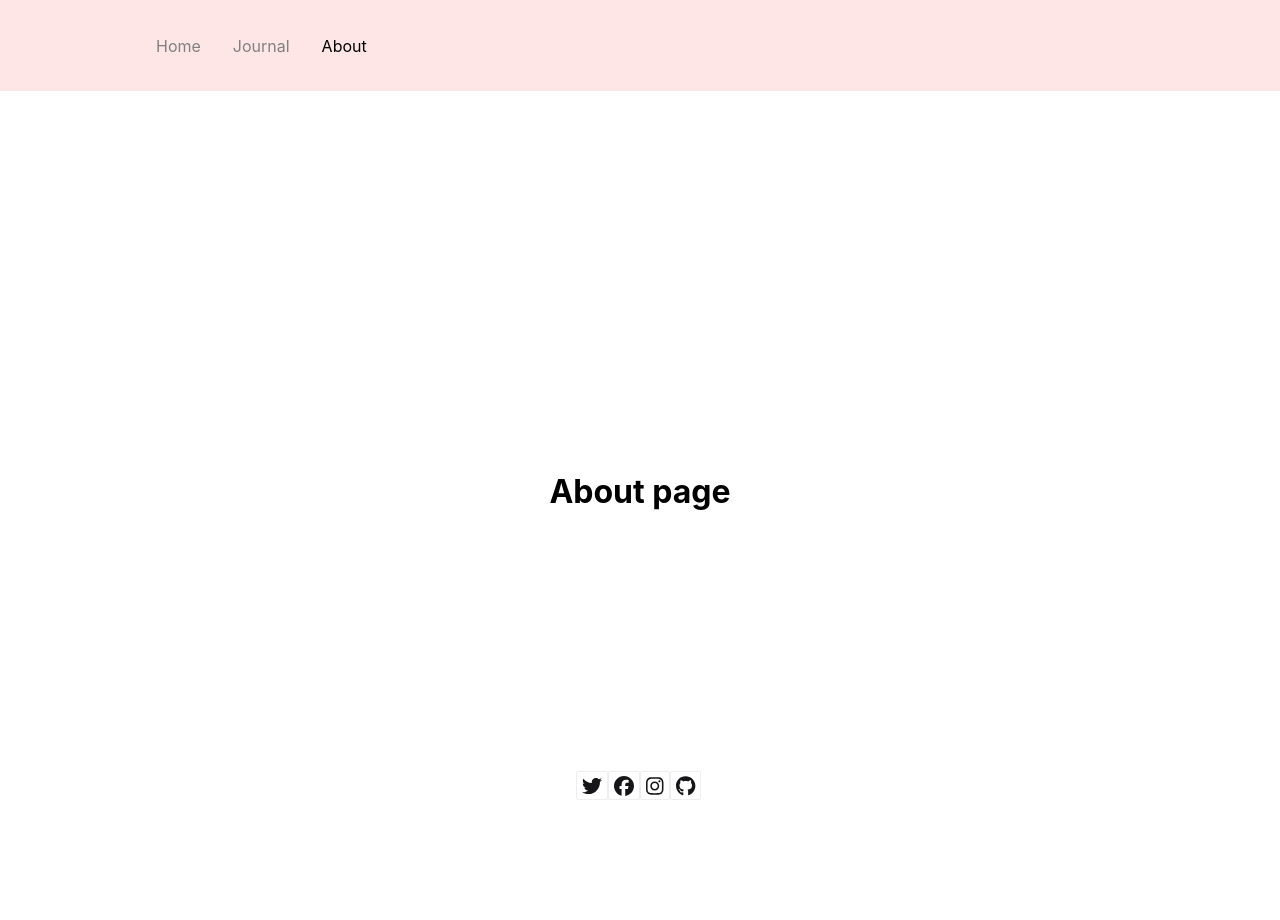
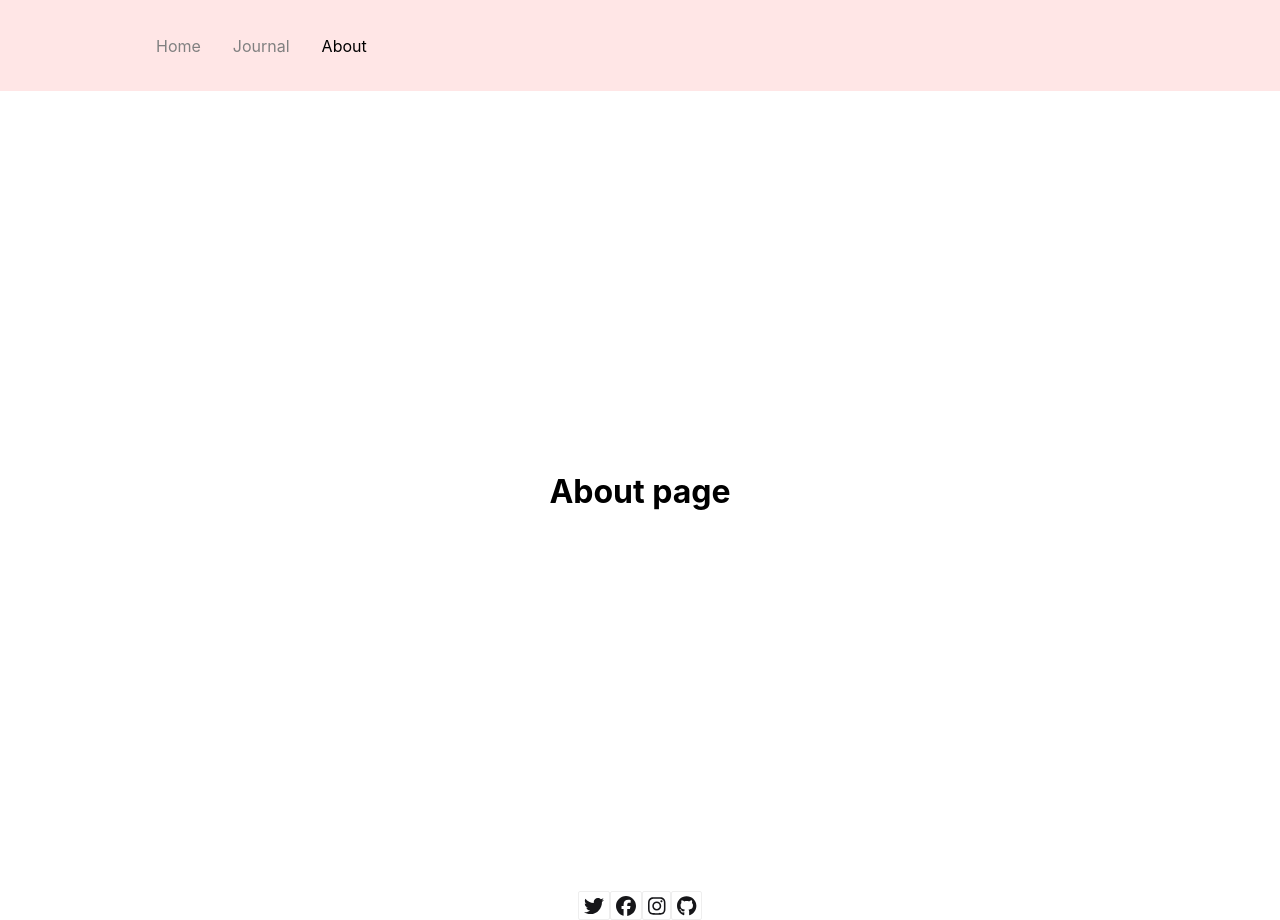
Before and after one commit to FahimaGold/react-app-demo, a React (Create React App) app: page /about in a window 1280 px wide. Before the commit the page ends 891 px from the top, so only its background shows below. Built offline with nearby package versions, Linux system fonts and the light colour scheme.

Commit message:
fix footer

```diff
--- a/src/components/CardStyle.js
+++ b/src/components/CardStyle.js
@@ -6,6 +6,7 @@ export const CardContainer = styled.div`
   display: flex;
   flex-wrap: wrap;
   flex-direction: column;
+  justify-content: center;
   align-items: stretch;
   margin: ${px2vw(32)};
   width: 25%;
--- a/src/components/Footer.js
+++ b/src/components/Footer.js
@@ -5,20 +5,16 @@ import { faInstagram } from '@fortawesome/free-brands-svg-icons'
 import { faTwitter } from '@fortawesome/free-brands-svg-icons'
 import { faFacebook } from '@fortawesome/free-brands-svg-icons'
 import { faGithub } from '@fortawesome/free-brands-svg-icons'
-
+import { AppFooter } from "./FooterStyle"
 export default function Footer(){
     return(
-        <div style={{
-            position: 'absolute',
-            bottom: '0px',
-            left: '45%',
-            }}>
+        <AppFooter>
         <span>
              <FontAwesomeIcon icon={faTwitter}  color="#161619" size="lg" className="fa-border fa-border-color"/>
              <FontAwesomeIcon icon={faFacebook}  color="#161619" size="lg" className="fa-border fa-border-color"/>
              <FontAwesomeIcon icon={faInstagram}  color="#161619" size="lg" className="fa-border fa-border-color"/>
              <FontAwesomeIcon icon={faGithub}  color="#161619" size="lg" className="fa-border fa-border-color"/>
         </span>
-        </div>
+        </AppFooter>
     )
 }
--- /dev/null
+++ b/src/components/FooterStyle.js
@@ -0,0 +1,10 @@
+import styled from "styled-components";
+
+
+
+export const AppFooter = styled.div`
+  display: flex;
+  flex-wrap: wrap;
+  flex-direction: column-reverse;
+  justify-content: center;
+`;
```
